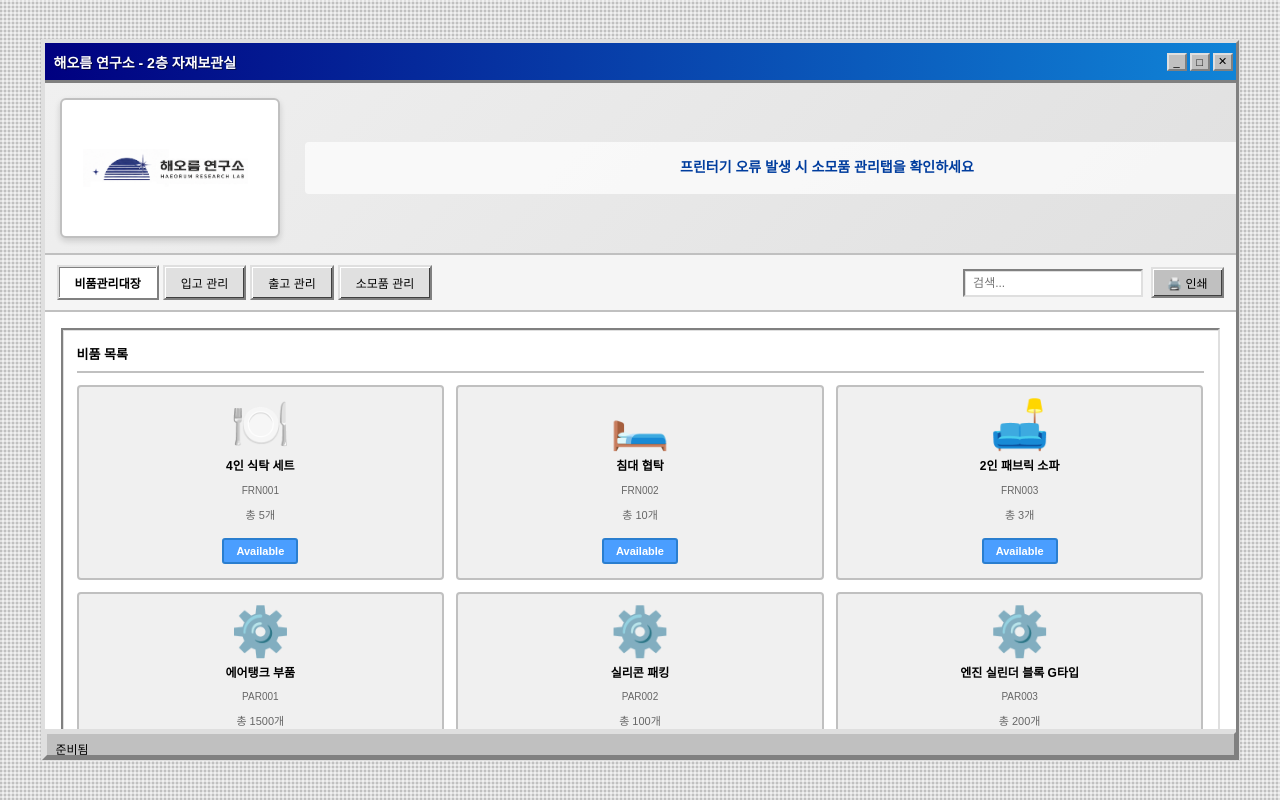
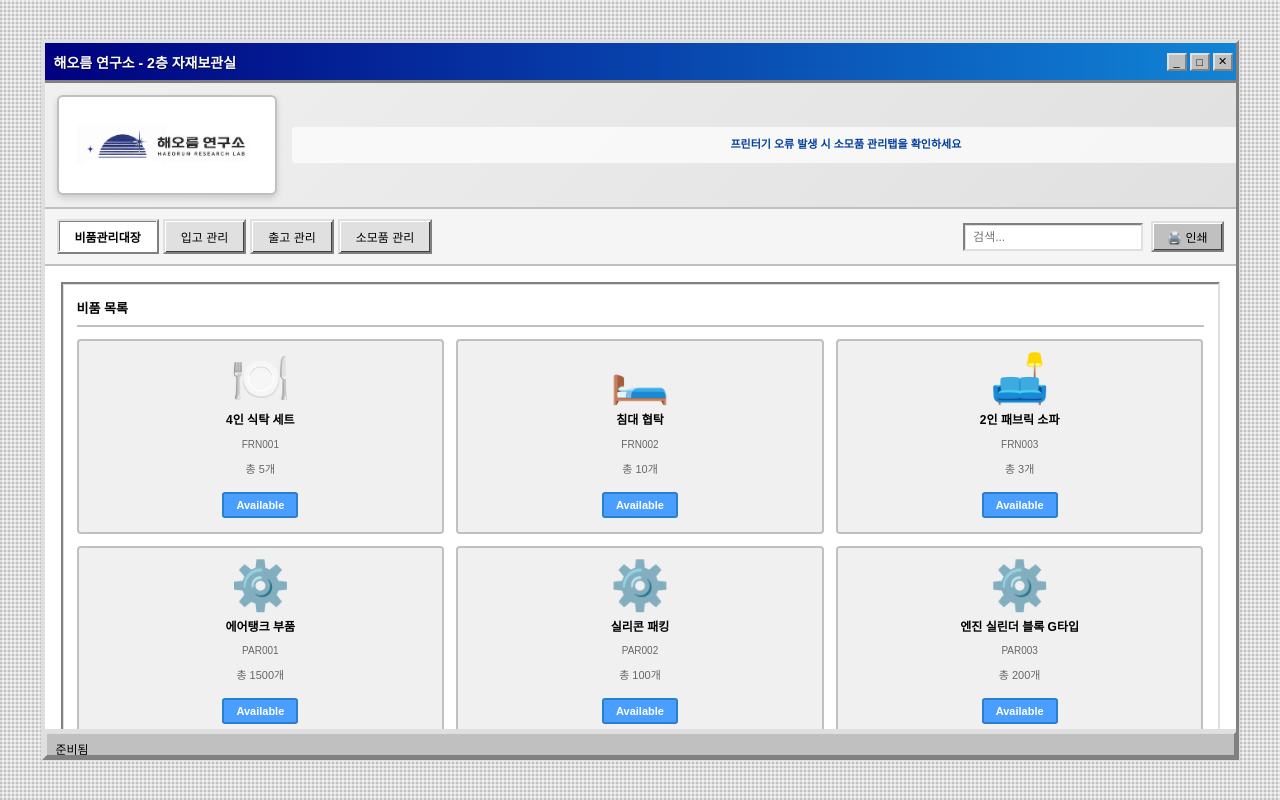
Before and after one commit to haeoreum-research/haeorum-equipment-management, a plain HTML site: page index.html in a window 1280 px wide. Drawn offline with Linux system fonts and the light colour scheme.

Commit message:
Reduce logo container height to 120px and hide dept-label

```diff
--- a/styles.css
+++ b/styles.css
@@ -97,22 +97,22 @@ body {
 .left-panel {
     background: linear-gradient(135deg, #f0f0f0 0%, #e0e0e0 100%);
     border-right: 2px solid #c0c0c0;
-    padding: 20px;
+    padding: 15px;
     display: flex;
     flex-direction: column;
     align-items: center;
-    gap: 25px;
+    gap: 12px;
     overflow-y: auto;
     flex-shrink: 0;
 }
 
 .logo-container {
     width: 280px;
-    height: 180px;
+    height: 120px;
     background-color: #fff;
     border: 2px solid #c0c0c0;
     border-radius: 6px;
-    padding: 12px;
+    padding: 8px;
     display: flex;
     align-items: center;
     justify-content: center;
@@ -129,17 +129,17 @@ body {
 .info-section {
     text-align: center;
     background-color: rgba(255, 255, 255, 0.7);
-    padding: 14px;
+    padding: 10px;
     border-radius: 4px;
-    width: 90%;
+    width: 95%;
     flex-shrink: 0;
 }
 
 .info-text {
-    font-size: 14px;
+    font-size: 11px;
     font-weight: bold;
     color: #003d9e;
-    margin-bottom: 4px;
+    line-height: 1.4;
 }
 
 .info-version {
@@ -397,7 +397,7 @@ body {
 
 .distribution-grid {
     display: grid;
-    grid-template-columns: repeat(5, 1fr);
+    grid-template-columns: repeat(3, 1fr);
     gap: 10px;
 }
 
@@ -427,6 +427,7 @@ body {
     font-size: 10px;
     color: #666;
     margin-top: 4px;
+    display: none;
 }
 
 /* Data Tables */
@@ -626,13 +627,13 @@ body {
         border-right: none;
         border-bottom: 2px solid #c0c0c0;
         flex-direction: row;
-        gap: 25px;
-        padding: 15px;
+        gap: 15px;
+        padding: 12px;
     }
 
     .logo-container {
         width: 220px;
-        height: 140px;
+        height: 100px;
     }
 
     #inventoryItems {
```
